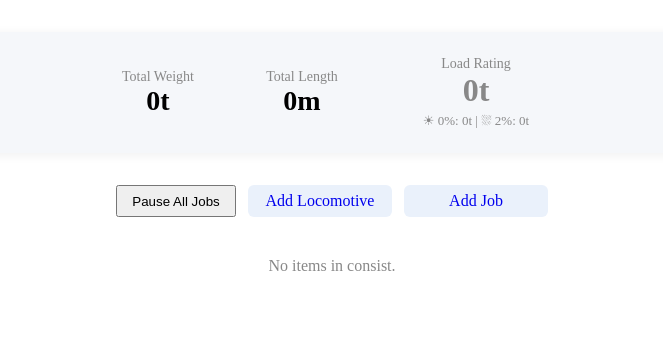
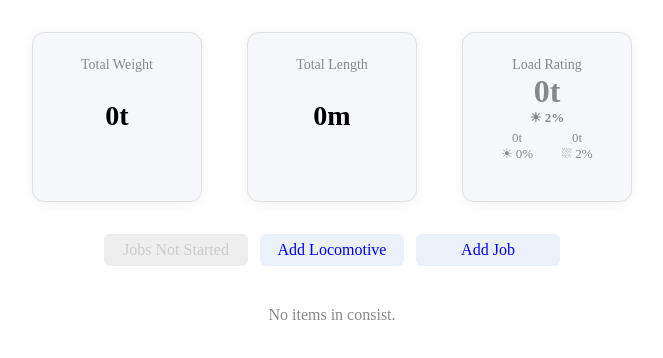
Before and after one commit to apcorc/dv-train-tracker, a React (Create React App) app: page /#/ in a window 1280 px wide. Shown: the top 358 px of the page, without its empty margins (308-971 px from the left). Built offline with nearby package versions, Linux system fonts and the light colour scheme.

Commit message:
Dashboard & Buttons layout

```diff
--- a/src/components/Dashboard.tsx
+++ b/src/components/Dashboard.tsx
@@ -6,8 +6,8 @@ const getLoadColor = (weight: number, load: number) => {
     const ratio = weight / load;
     if (ratio < 0.75) return '#27ae60'; // green
     if (ratio < 0.85) return '#f1c40f'; // yellow
-    if (ratio < 1) return '#e67e22';   // orange
-    return '#c0392b';                  // red
+    if (ratio < 1) return '#e67e22';    // orange
+    return '#c0392b';                   // red
 };
 
 const Dashboard: React.FC<{ length: number; weight: number; load: LocomotiveLoadRating; }> = ({
@@ -19,34 +19,92 @@ const Dashboard: React.FC<{ length: number; weight: number; load: LocomotiveLoad
         <div
             style={{
                 display: 'flex',
-                gap: 24,
                 justifyContent: 'center',
-                alignItems: 'center',
-                flexWrap: 'wrap',
-                background: '#f5f7fa',
-                borderRadius: 12,
-                padding: '24px 16px',
-                marginBottom: 32,
-                boxShadow: '0 2px 12px rgba(0,0,0,0.06)',
             }}
         >
-            <div style={{ minWidth: 120, textAlign: 'center' }}>
+            <div
+                style={{
+                    display: 'flex',
+                    justifyContent: 'space-between',
+                    alignItems: 'stretch',
+                    flexWrap: 'wrap',
+                    marginBottom: 32,
+                    maxWidth: '600px',
+                    justifySelf: 'center',
+                    alignSelf: 'center',
+                    flexGrow: '1',
+                }}
+            >
+                <div
+                    style={{
+                        display: 'flex',
+                        flexDirection: 'column',
+                        minWidth: 120,
+                        background: '#f5f7fa',
+                        padding: '24px 24px',
+                        textAlign: 'center',
+                        boxShadow: '0 2px 12px rgba(5, 5, 5, 0.06)',
+                        borderRadius: 12,
+                        border: '1px solid #e0e0e0',
+                        aspectRatio: '1',
+                        gap: 27,
+                    }}
+                >
                     <div style={{ fontSize: 14, color: '#888' }}>Total Weight</div>
                     <div style={{ fontSize: 28, fontWeight: 600 }}>{weight}t</div>
                 </div>
-            <div style={{ minWidth: 120, textAlign: 'center' }}>
+                <div
+                    style={{
+                        display: 'flex',
+                        flexDirection: 'column',
+                        minWidth: 120,
+                        background: '#f5f7fa',
+                        padding: '24px 24px',
+                        textAlign: 'center',
+                        boxShadow: '0 2px 12px rgba(5, 5, 5, 0.06)',
+                        borderRadius: 12,
+                        border: '1px solid #e0e0e0',
+                        aspectRatio: '1',
+                        gap: 27,
+                    }}
+                >
                     <div style={{ fontSize: 14, color: '#888' }}>Total Length</div>
                     <div style={{ fontSize: 28, fontWeight: 600 }}>{length}m</div>
                 </div>
-            <div style={{ minWidth: 180, textAlign: 'center' }}>
+                <div
+                    style={{
+                        display: 'flex',
+                        flexDirection: 'column',
+                        minWidth: 120,
+                        background: '#f5f7fa',
+                        padding: '24px 24px',
+                        textAlign: 'center',
+                        boxShadow: '0 2px 12px rgba(5, 5, 5, 0.06)',
+                        borderRadius: 12,
+                        border: '1px solid #e0e0e0',
+                        aspectRatio: '1',
+                    }}
+                >
                     <div style={{ fontSize: 14, color: '#888' }}>Load Rating</div>
                     <div style={{ fontSize: 32, fontWeight: 700, color }}>
                         {load.grade_2_dry}t
+                        <br />
+                        <div style={{ fontSize: 13, color: '#888' }}>
+                            <span>☀ 2%</span>
+                        </div>
                     </div>
                     <div style={{ fontSize: 13, color: '#888', marginTop: 4 }}>
-                    <span>☀ 0%: {load.grade_0_dry}t</span>
-                    {' | '}
-                    <span>⛆ 2%: {load.grade_2_wet}t</span>
+                        <div style={({ float: 'left', width: '50%' })}>
+                            {load.grade_0_dry}t
+                            <br />
+                            ☀ 0%
+                        </div>
+                        <div style={({ float: 'right', width: '50%' })}>
+                            {load.grade_2_wet}t
+                            <br />
+                            ⛆ 2%
+                        </div>
+                    </div>
                 </div>
             </div>
         </div>
--- a/src/components/ItemRow.tsx
+++ b/src/components/ItemRow.tsx
@@ -11,7 +11,6 @@ const ItemRow: React.FC<{
             alignItems: 'center',
             background: '#fff',
             borderRadius: 8,
-            paddingRight: 16,
             marginBottom: 16,
             boxShadow: '0 1px 4px rgba(0,0,0,0.04)',
             flexWrap: 'wrap',
--- a/src/pages/Consist.tsx
+++ b/src/pages/Consist.tsx
@@ -183,7 +183,10 @@ const Consist: React.FC = () => {
 
   // Determine if all jobs are paused (and at least one is a job)
   const jobs = items.filter(isJob);
-  const allPaused = jobs.length > 0 && jobs.every(j => j.status !== JobStatus.Active);
+  const noJobs = jobs.length === 0;
+  const anyActiveJobs = jobs.some(j => j.status === JobStatus.Active);
+  const allNotStarted = jobs.every(j => j.status === JobStatus.NotStarted);
+  const anyPausedJobs = jobs.some(j => j.status === JobStatus.Paused);
 
   return (
     <div style={{ maxWidth: 800, margin: '0 auto', padding: '24px 8px' }}>
@@ -193,9 +196,22 @@ const Consist: React.FC = () => {
         load={totalLoadRating(items)}
       />
       <div style={{ display: 'flex', justifyContent: 'center', gap: 12, marginBottom: 24, flexWrap: 'wrap' }}>
-        <button onClick={allPaused ? resumeAll : pauseAll} style={{ minWidth: 120 }}>
-          {allPaused ? 'Resume All Jobs' : 'Pause All Jobs'}
-        </button>
+        {
+            (noJobs || allNotStarted) && (
+                <Link to="#" style={{ minWidth: 120, textAlign: 'center', lineHeight: '32px', background: '#eee', color: '#ccc', borderRadius: 6, padding: '0 12px', textDecoration: 'none', cursor: 'default' }}>Jobs Not Started</Link>
+            )
+        }
+        {
+            anyPausedJobs && (
+                <Link to="#" onClick={resumeAll} style={{ minWidth: 120, textAlign: 'center', lineHeight: '32px', background: '#eaf1fb', borderRadius: 6, padding: '0 12px', textDecoration: 'none' }}>Resume All Jobs</Link>
+            )
+        }
+        {
+            anyActiveJobs && (
+                <Link to="#" onClick={pauseAll} style={{ minWidth: 120, textAlign: 'center', lineHeight: '32px', background: '#eaf1fb', borderRadius: 6, padding: '0 12px', textDecoration: 'none' }}>Pause All Jobs</Link>
+            )
+        }
+
         <Link to="/locomotives" style={{ minWidth: 120, textAlign: 'center', lineHeight: '32px', background: '#eaf1fb', borderRadius: 6, padding: '0 12px', textDecoration: 'none' }}>Add Locomotive</Link>
         <Link to="/newjob" style={{ minWidth: 120, textAlign: 'center', lineHeight: '32px', background: '#eaf1fb', borderRadius: 6, padding: '0 12px', textDecoration: 'none' }}>Add Job</Link>
       </div>
```
Lines whose indentation alone changed are shown as unchanged.
